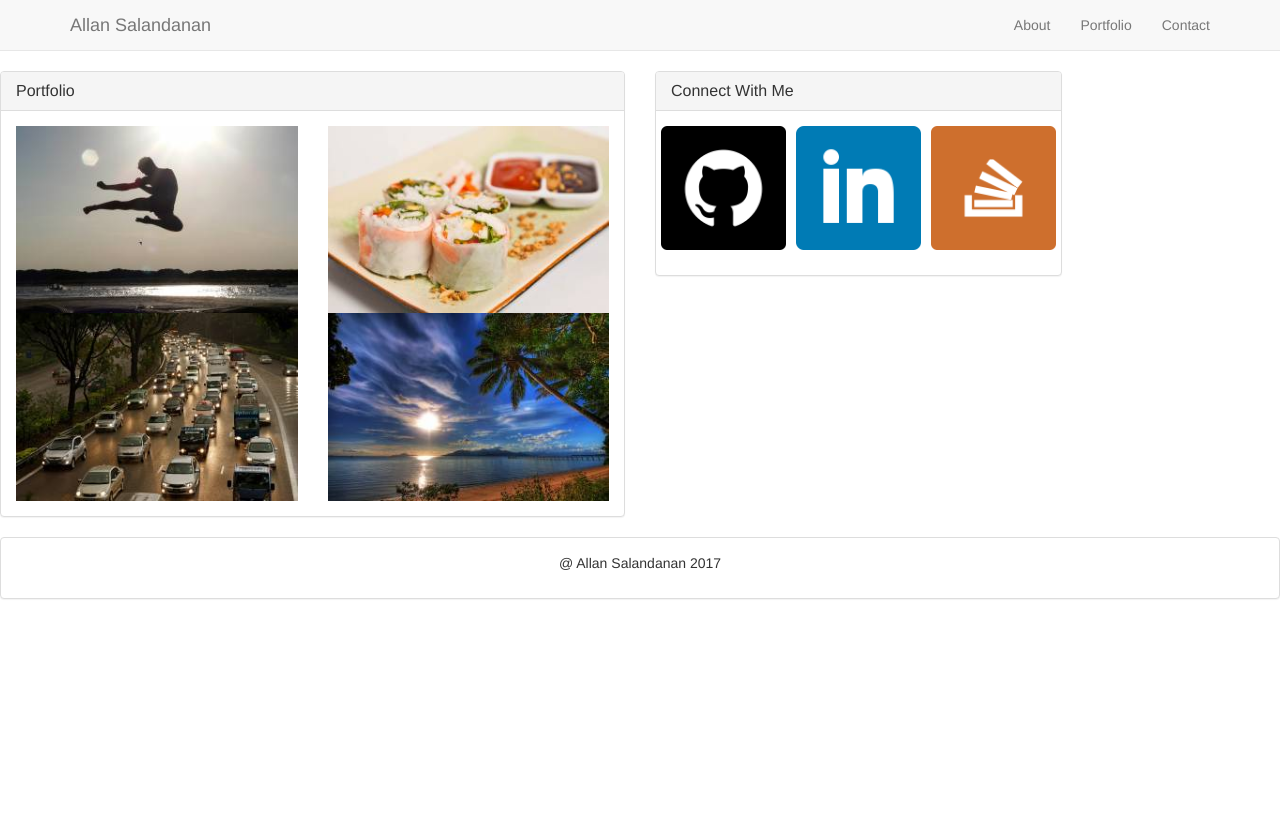
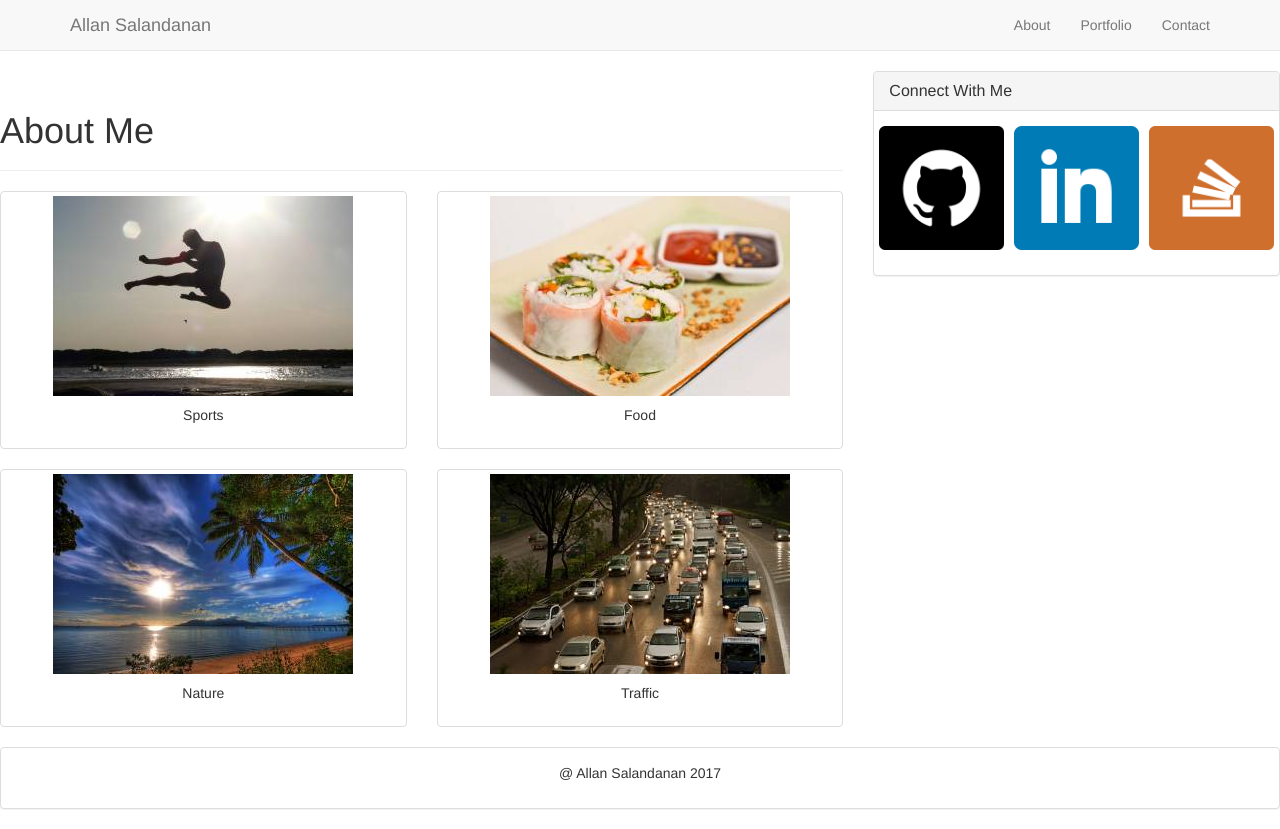
Before and after one commit to allansala27/Bootstrap-Portfolio, a plain HTML site: page portfolio.html in a window 1280 px wide. Before the commit the page ends 800 px from the top, so only its background shows below. Drawn offline with nearby package versions, Linux system fonts and the light colour scheme.

Commit message:
Updated all codes

```diff
--- a/portfolio.html
+++ b/portfolio.html
@@ -1,8 +1,9 @@
 <!DOCTYPE html>
 <html>
 <head>
-	<title>Home</title>
+	<title>Portfolio</title>
 	<link rel="stylesheet" href="https://maxcdn.bootstrapcdn.com/bootstrap/3.3.7/css/bootstrap.min.css" integrity="sha384-BVYiiSIFeK1dGmJRAkycuHAHRg32OmUcww7on3RYdg4Va+PmSTsz/K68vbdEjh4u" crossorigin="anonymous">
+  <link rel="stylesheet" href="https://bootswatch.com/yeti/bootstrap.min.css">
 </head>
 <body>
 <div class="row">
@@ -22,26 +23,42 @@
 	</nav>
 </div>
 <div class="row">
-	<div class="col-lg-6">
-		<div class="panel panel-default">
-			<div class="panel-heading">
-    			<h3 class="panel-title">Portfolio</h3>
+  <div class="col-lg-8">
+    <div class="page-header">
+      <h1>About Me</h1>
     </div>
-  			<div class="panel-body">
   <div class="row">
     <div class="col-lg-6">
+      <div class="thumbnail">
         <img class="img-responsive" src="images/sports.jpeg">
+    		  <div class="caption">
+    		    <p class="text-center">Sports</p>
+    		  </div>
+      </div>
     </div>
     <div class="col-lg-6">
-    					<img class="img-responsive"	src="images/sushi.jpeg">
+      <div class="thumbnail">
+    		<img class="img-responsive" src="images/sushi.jpeg">
+    		  <div class="caption">
+    				<p class="text-center">Food</p>
+    		  </div>
+      </div>
     </div>
   </div>
   <div class="row">
     <div class="col-lg-6">
-    					<img class="img-responsive" src="images/traffic.jpeg">
+      <div class="thumbnail">
+        <img class="img-responsive" src="images/nature.jpeg">
+          <div class="caption">
+            <p class="text-center">Nature</p>
+          </div>
+      </div>
     </div>
     <div class="col-lg-6">
-    					<img class="img-responsive"	src="images/nature.jpeg">
+      <div class="thumbnail">
+        <img class="img-responsive" src="images/traffic.jpeg">
+          <div class="caption">
+            <p class="text-center">Traffic</p>
           </div>
       </div>
     </div>
```
Also changed, not shown: contact.html (+6 -7 lines), index.html (+10 -9 lines), 1 other file. Lines whose indentation alone changed are shown as unchanged.
